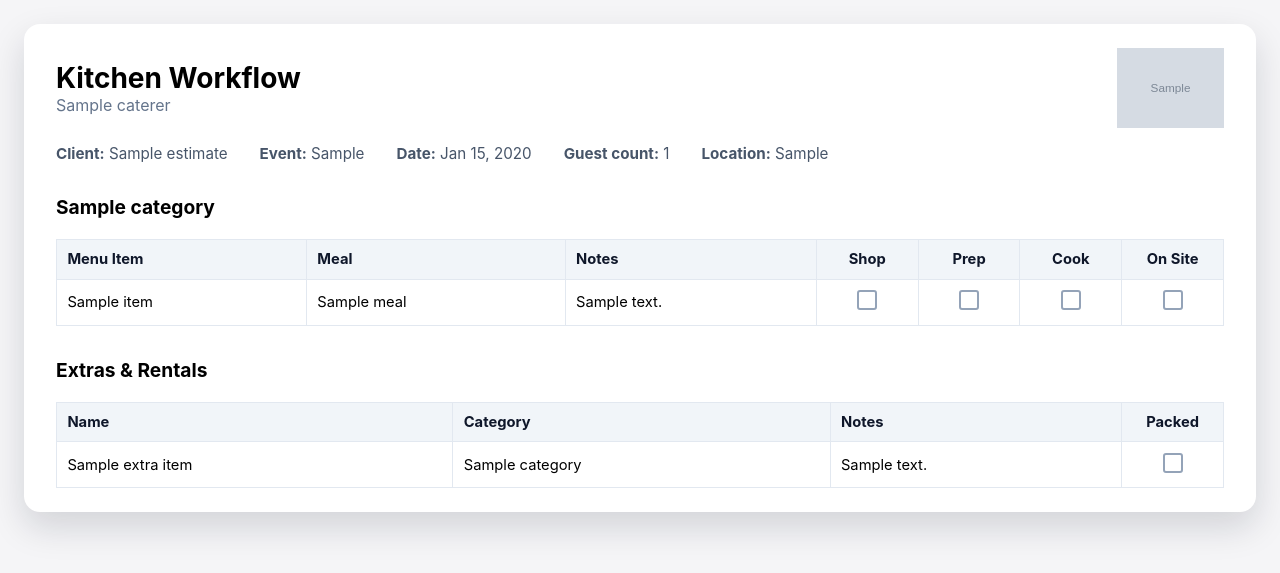
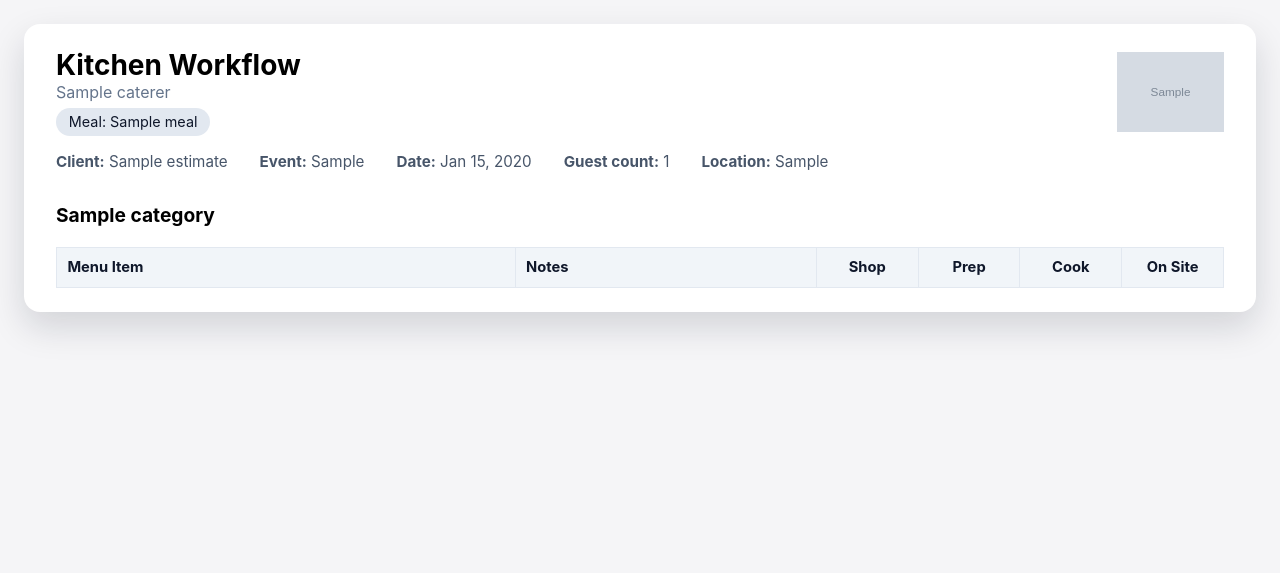
Before and after one commit to joeapter/CaterBasePro, a Django app: template client_estimates/templates/admin/estimate_workflow.html in a window 1280 px wide. Shown: the top 573 px of the page. Run offline with Django 4.2, Linux system fonts and the light colour scheme; the template is opened without the code that fills it: most values are stand-ins (such as "Sample title", 1, 10 or a date in 2020); grey boxes marked "Sample" are stand-in pictures; lists and menus that the app fills with data are empty.

Commit message:
Split workflow printouts by meal

```diff
--- a/client_estimates/templates/admin/estimate_workflow.html
+++ b/client_estimates/templates/admin/estimate_workflow.html
@@ -60,6 +60,20 @@
             margin-top: 2rem;
             font-size: 1.2rem;
         }
+        .meal-chip {
+            display: inline-block;
+            background: #e2e8f0;
+            color: #0f172a;
+            padding: 0.35rem 0.8rem;
+            border-radius: 999px;
+            font-size: 0.9rem;
+            margin-top: 0.35rem;
+        }
+        .empty-note {
+            color: #94a3b8;
+            margin: 1rem 0;
+            font-size: 0.95rem;
+        }
         .logo {
             max-height: 80px;
         }
@@ -81,11 +95,13 @@
 </head>
 <body {% if auto_print %}onload="window.print()" {% endif %}>
     {% for sheet in workflows %}
+        {% for meal in sheet.meals %}
             <div class="sheet">
                 <div style="display:flex;justify-content:space-between;align-items:center;">
                     <div>
                         <h1>Kitchen Workflow</h1>
                         <p style="margin:0;color:#64748b;">{{ sheet.estimate.caterer.name }}</p>
+                        <div class="meal-chip">Meal: {{ meal.name }}</div>
                     </div>
                     {% if sheet.logo_url %}
                         <img class="logo" src="{{ sheet.logo_url }}" alt="Logo">
@@ -99,13 +115,13 @@
                     <div><strong>Location:</strong> {{ sheet.estimate.event_location }}</div>
                 </div>
 
-            {% for section in sheet.sections %}
+                {% if meal.sections %}
+                    {% for section in meal.sections %}
                         <h3 class="section-title">{{ section.category }}</h3>
                         <table>
                             <thead>
                                 <tr>
                                     <th>Menu Item</th>
-                            <th>Meal</th>
                                     <th>Notes</th>
                                     <th class="status-cell">Shop</th>
                                     <th class="status-cell">Prep</th>
@@ -117,7 +133,6 @@
                                 {% for item in section.items %}
                                     <tr>
                                         <td>{{ item.item }}</td>
-                                <td>{{ item.meal }}</td>
                                         <td>{{ item.notes }}</td>
                                         <td class="status-cell"><span class="checkbox"></span></td>
                                         <td class="status-cell"><span class="checkbox"></span></td>
@@ -128,8 +143,11 @@
                             </tbody>
                         </table>
                     {% endfor %}
+                {% else %}
+                    <p class="empty-note">No menu items assigned for this meal.</p>
+                {% endif %}
 
-            {% if sheet.extras %}
+                {% if sheet.extras and meal.show_extras %}
                     <h3 class="section-title">Extras & Rentals</h3>
                     <table>
                         <thead>
@@ -154,5 +172,6 @@
                 {% endif %}
             </div>
         {% endfor %}
+    {% endfor %}
 </body>
 </html>
```
Also changed, not shown: client_estimates/admin.py (+29 -8 lines). Lines whose indentation alone changed are shown as unchanged.
